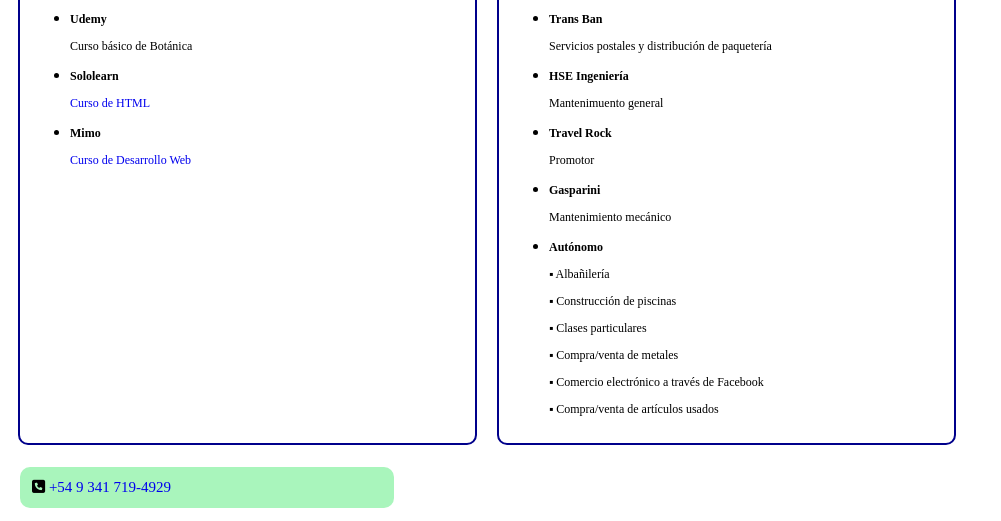
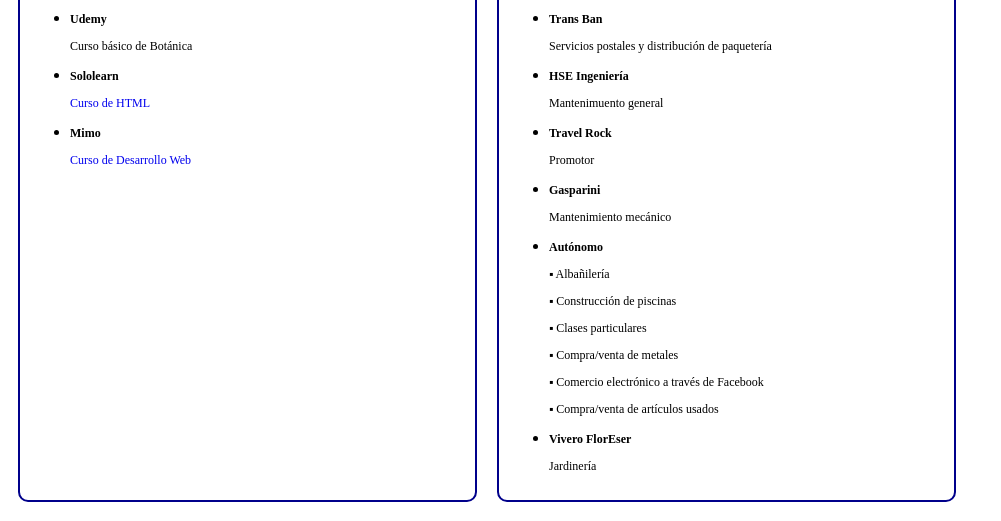
Before and after one commit to almironmario12/CV-Mario-Almiron, a plain HTML site: page index.html in a window 1280 px wide. Shown: the part 717-1238 px from the top of the page, without its empty margins (0-1001 px from the left). Drawn offline with Linux system fonts and the light colour scheme; a script that the page names is missing.

Commit message:
Update index.html

```diff
--- a/index.html
+++ b/index.html
@@ -210,6 +210,14 @@
                ▪︎ Compra/venta de artículos usados
                </p>
              </li>
+             <li>
+               <p>
+                <strong>Vivero FlorEser</strong>
+               </p>
+               <p>
+                 Jardinería
+               </p>
+             </li>
           </ul>
       </div>
 <div class="contacto">
```
